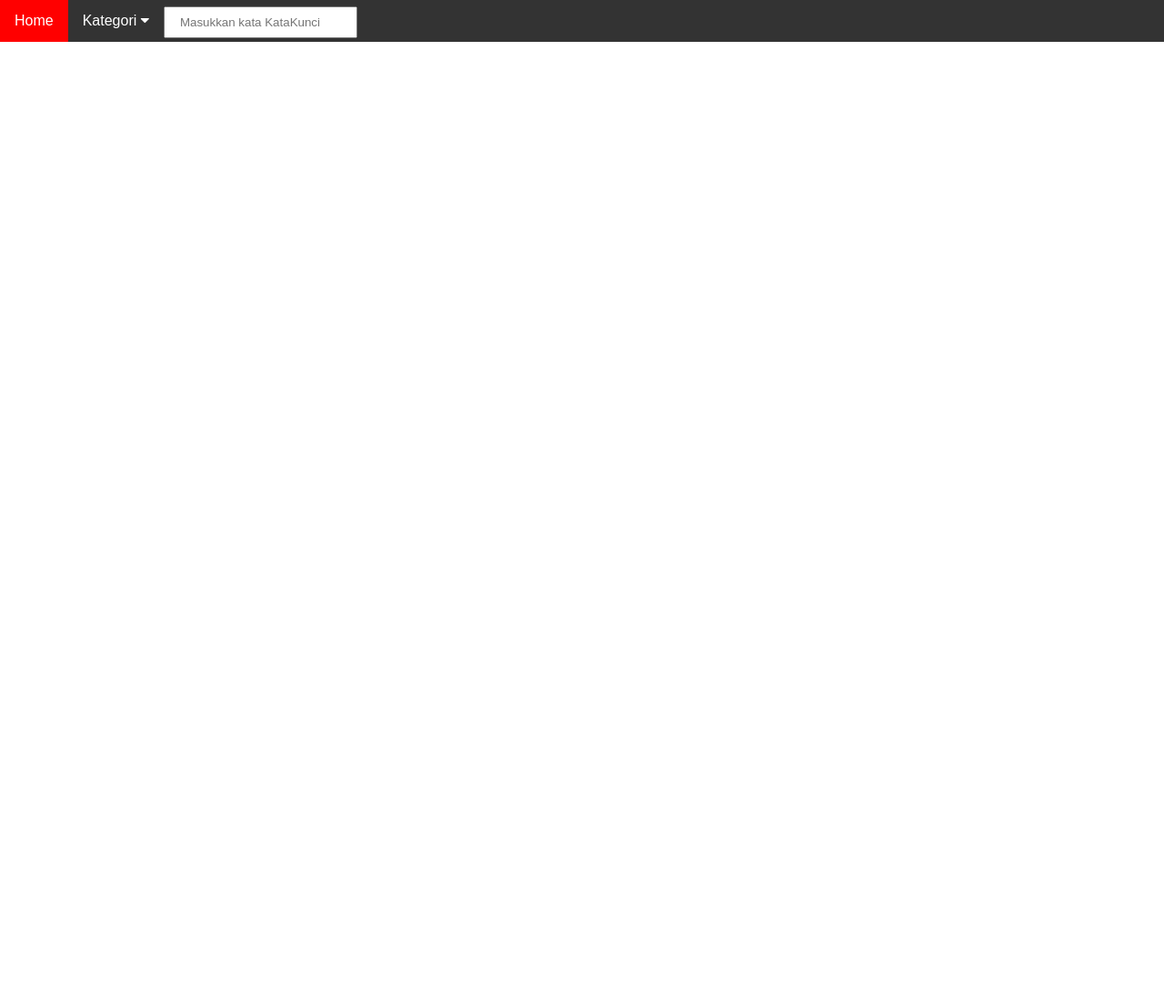
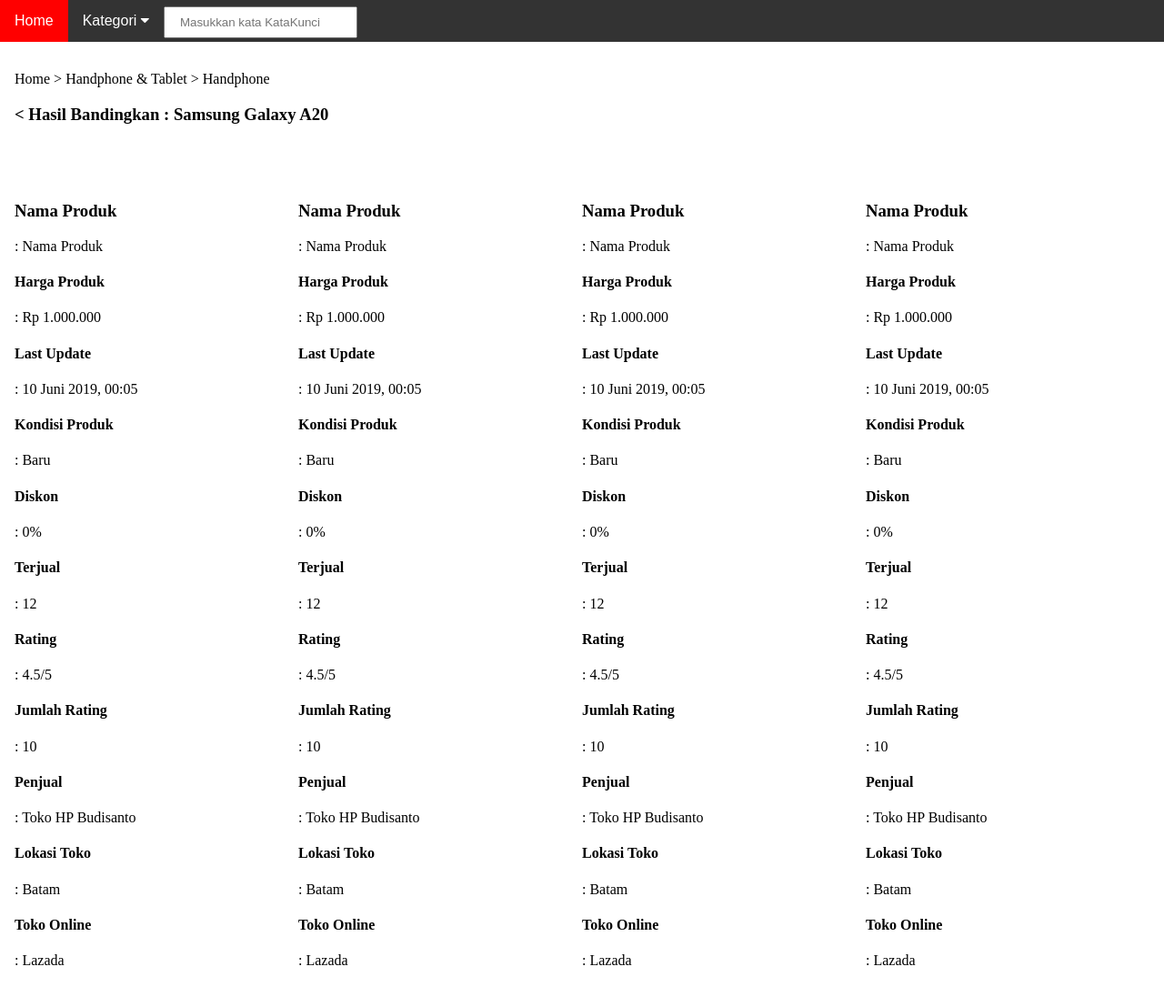
Before and after one commit to kota103-2019/comparison-shopping-engine, a Flask app: page /compare in a window 1280 px wide. Shown: the whole page at 91% size. Before the commit the page ends 46 px from the top, so only its background shows below. Run offline with Flask 2, Linux system fonts and the light colour scheme; some libraries are stand-ins or nearby versions.

Commit message:
fitur compare
belum pake variabel

```diff
--- a/comparison/routes.py
+++ b/comparison/routes.py
@@ -19,9 +19,11 @@ def search():
 def searchCateg():
     return render_template('category.html')
 
-@app.route("/compare")
+@app.route("/compare", methods = ['GET','POST'])
 def compare():
-    return render_template('category.html')
+    jml = 4
+    if request.method == 'GET':
+        return render_template('compare.html', jml=jml)
 
 # @app.route("/product-detail/<id>")
 @app.route("/product_detail", methods = ['GET','POST'])
--- a/comparison/templates/compare.html
+++ b/comparison/templates/compare.html
@@ -1,5 +1,27 @@
 {% extends "layout.html" %}
 
 {% block content %}
+<div style="padding:16px">
+  <p>Home > Handphone & Tablet > Handphone</p>
+  <h3>< Hasil Bandingkan : Samsung Galaxy A20</h3>
+</div>
+<div class="rowcontainer">
+  {%for i in range(0,jml)%}
+  <div class="left">
+    <h3>Nama Produk</h3> : Nama Produk
+    <h4>Harga Produk</h4> : Rp 1.000.000
+    <h4>Last Update</h4> : 10 Juni 2019, 00:05
+    <h4>Kondisi Produk</h4> : Baru
+    <h4>Diskon</h4> : 0%
+    <h4>Terjual</h4> : 12
+    <h4>Rating</h4> : 4.5/5
+    <h4>Jumlah Rating</h4> : 10
+    <h4>Penjual</h4> : Toko HP Budisanto
+    <h4>Lokasi Toko</h4> : Batam
+    <h4>Toko Online</h4> : Lazada
+  </div>
+  {%endfor%}
+</div>
+
 
 {% endblock content %}
--- a/comparison/templates/search.html
+++ b/comparison/templates/search.html
@@ -36,8 +36,8 @@
     <form class="" action="#">
       <input type="submit" name="reset" value="Reset">
     </form>
-    <form class="" action="#">
-      <input type="submit" name="compare" value="Bandingkan">
+    <form class="" action="http://localhost:5000/compare">
+      <input method="POST" type="submit" name="compare" value="Bandingkan">
     </form>
   </div>
 
@@ -78,7 +78,7 @@
           <p>Rp 2.500.000</p>
           <p>Rp Shopee</p>
           <form method="POST" action="#"><button class="button button2">Kunjungi Toko</button></form><br>
-          <form method="POST" action="http://localhost:5000/product_detail"><button type="submit" class="button button3">Lihat Detail</button></form><br>
+          <form method="GET" action="http://localhost:5000/product_detail"><button type="submit" class="button button3">Lihat Detail</button></form><br>
           <!-- <p><a href="{{ url_for('product_detail') }}">Lihat Produk</a></p> -->
           <label class="limit-checkbox">Bandingkan
             <input type="checkbox">
```
